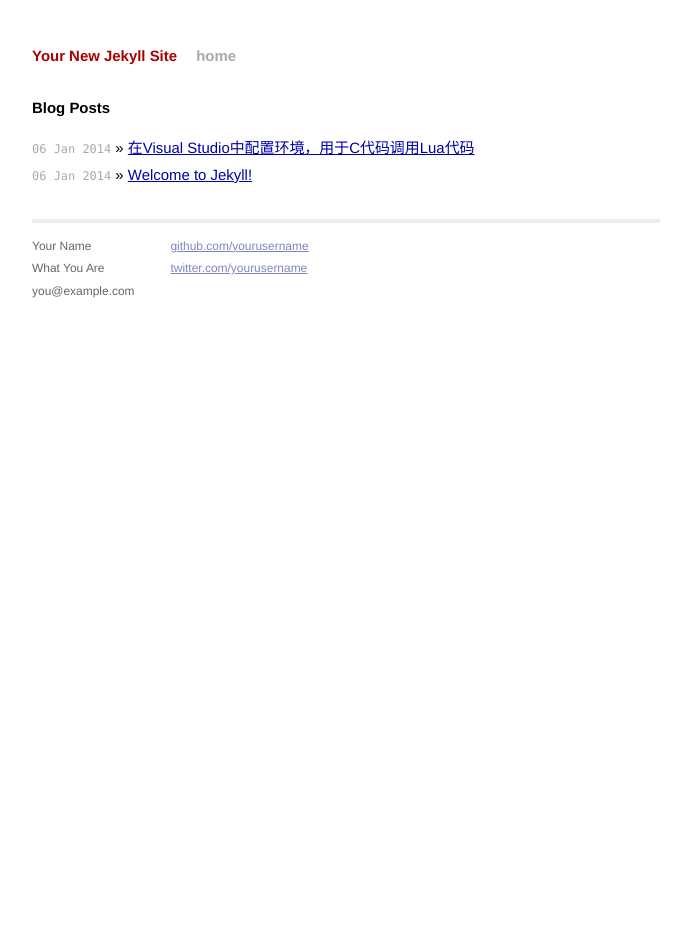
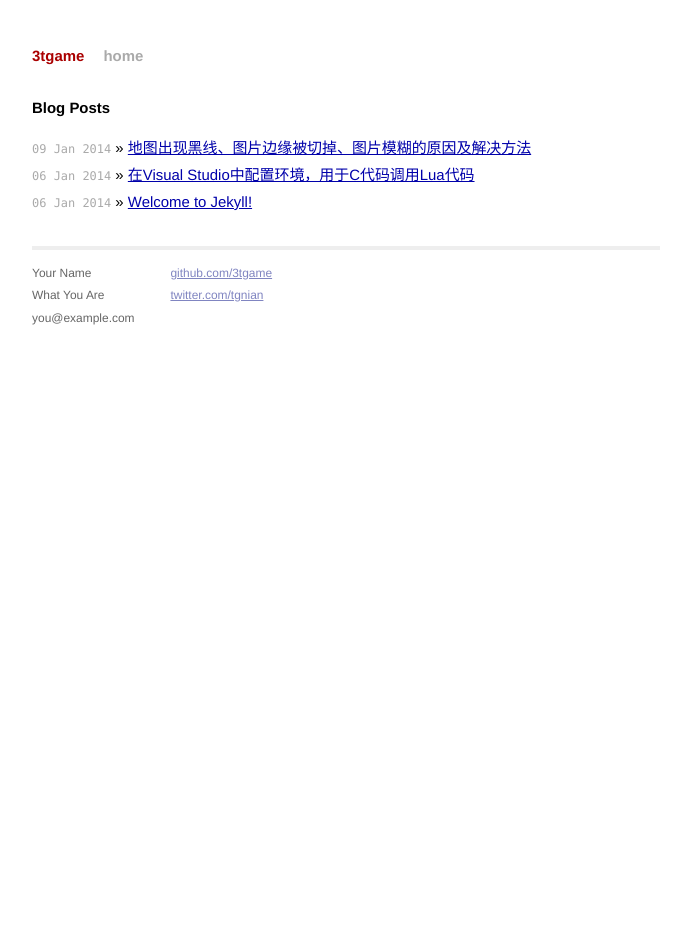
Before and after one commit to 3tgame/blog_jekyll, a Jekyll site: the page built from index.html, in a window 1280 px wide. Shown: the whole page, without its empty margins (294-985 px from the left). Built offline with Jekyll 4.4.1, drawn with Linux system fonts in a browser that asks for light colours; Markdown is read by kramdown in place of the engine named in the settings; part of the change alters nothing that is shown.

Commit message:
add a blog

```diff
--- a/_config.yml
+++ b/_config.yml
@@ -1,4 +1,4 @@
-name: Your New Jekyll Site
+name: 3tgame
 markdown: redcarpet
 pygments: true
 encoding: UTF-8
--- a/_layouts/default.html
+++ b/_layouts/default.html
@@ -33,8 +33,8 @@
             </div>
             <div class="contact">
               <p>
-                <a href="https://github.com/yourusername">github.com/yourusername</a><br />
-                <a href="https://twitter.com/yourusername">twitter.com/yourusername</a><br />
+                <a href="https://github.com/3tgame">github.com/3tgame</a><br />
+                <a href="https://twitter.com/tgnian">twitter.com/tgnian</a><br />
               </p>
             </div>
           </div>
--- /dev/null
+++ b/_posts/2014-01-09-Cocos2dx-CCSprite-artifacts.markdown
@@ -0,0 +1,87 @@
+---
+layout: post
+title:  "地图出现黑线、图片边缘被切掉、图片模糊的原因及解决方法"
+date:   2014-01-09 03:01:18
+categories: [Cocos2dx]
+---
+
+一、地图出现黑线
+
+原因、解决方法 可参看 [How To Fix Artifacts With Cocos2D](http://rainbowcoding.com/how-to-fix-artifacts-with-cocos2d/)。
+
+原因
+
+绘制时某些拷贝操作失败而导致拷贝了隔壁其他Sprite的某一部分，导致出现其他色值的线条。
+
+解决方法
+
+方法1： 在使用TexturePacker打包时，使用Extrude属性。如TexturePacker *.png --extrude 1 --plist test.plist --sheet test.png
+
+方法2： 另一种不太好的方式是修改ccConfig.h，把#define CC_FIX_ARTIFACTS_BY_STRECHING_TEXEL 0
+修改为#define CC_FIX_ARTIFACTS_BY_STRECHING_TEXEL 1。
+
+说它不好原因可看ccConfig.h的注释
+     {% highlight c++ %}
+If enabled, the texture coordinates will be calculated by using this formula:
+- texCoord.left = (rect.origin.x*2+1) / (texture.wide*2);
+- texCoord.right = texCoord.left + (rect.size.width*2-2)/(texture.wide*2);
+
+The same for bottom and top.
+
+This formula prevents artifacts by using 99% of the texture.
+The "correct" way to prevent artifacts is by using the spritesheet-artifact-fixer.py or a similar tool.
+     {% endhighlight %}
+修改后，它只会使用原来图片的99%，故图片的边缘像素会被裁掉。
+且它的影响是全局的，对CCSprite、CCSpriteBatchNode、CCLabelAtlas等都有影响。
+
+方法3：使用setAliasTexParameters()关闭抗锯齿（cocos2dx对纹理默认是开启抗锯齿）。
+
+二、图片边缘被切掉
+
+现象
+
+圆形边框变得不圆，仔细看会感觉边缘的像素被切掉。
+
+原因
+
+使用上文介绍的地图出现黑线的第2个解决方法。
+
+解决方法
+
+不要使用上文介绍的地图出现黑线的第2个解决方法，改用第1种方法；
+或在CCSprite新写一个方法包含当#define CC_FIX_ARTIFACTS_BY_STRECHING_TEXEL 1时执行的逻辑，对于不允许出现黑线的图片（如地图）调用该新写的函数。
+
+三、图片模糊
+
+1. 图片模糊透明
+
+原因：
+
+纹理在初始化的时候默认调用了setAntiAliasTexParameters()接口，而该接口设置GL_TEXTURE_MIN_FILTER和GL_TEXTURE_MAG_FILTER为GL_LINEAR。而使用GL_LINEAR渲染时，如果文理的像素点和显示区域的坐标不能一一对应（例如放大，缩小，或者显示位置为浮点数），就会使用附近的四个像素（2*2， 2D显示）做颜色混合，这样会使图片看上去模糊。
+
+解决方法：
+
+(1). 调用Texture的setAliasTexParameters接口，副作用在放大或缩小时会导致锯齿严重，而且如果显示位置为浮点数的话，会导致最后一行（一列）像素被截掉。
+
+(2). 不要使用图片分辨率为奇数的图片，因为使用奇数的图片，如果设置AnchorPoint为(0.5f, 0.5f), 即使setPosition()传入整数参数，也会导致图片的显示坐标为小数。
+
+(3). 如果一定要使用分辨率为奇数的图片，锚点设为(0.0f, 0.0f), 这样可以保证只要setPosition()传入的是整数(注意父控件的位置也不能是浮点数)就不会有显示问题。
+
+2. 图片感觉模糊不清晰
+
+原因:
+
+引擎默认使用的是透视投影模式，此模式的效果为近大远小的效果，所以远处的则模糊不清晰
+
+解决方法：
+
+可以使用 CCDirector::sharedDirector()->setProjection(kCCDirectorProjection2D); 设置引擎为正交投影模式。
+
+
+参见：
+
+[【iOS-Cocos2d游戏开发之十八】解决滚屏背景/拼接地图有黑边(缝隙)/图片缩放后模糊透明/图片不清晰【2013年12月13日补充】/动画播放出现毛边以及禁止游戏中自动锁屏问题！](http://www.himigame.com/iphone-cocos2d/507.html)
+
+[cocos2d-x如何解决图片显示模糊问题 ](http://blog.csdn.net/yuanhong2910/article/details/7506593)
+
+[cocos2d-x中使用CCSprite拼接有缝隙](http://blog.csdn.net/wolfking_2009/article/details/8704526)
```
